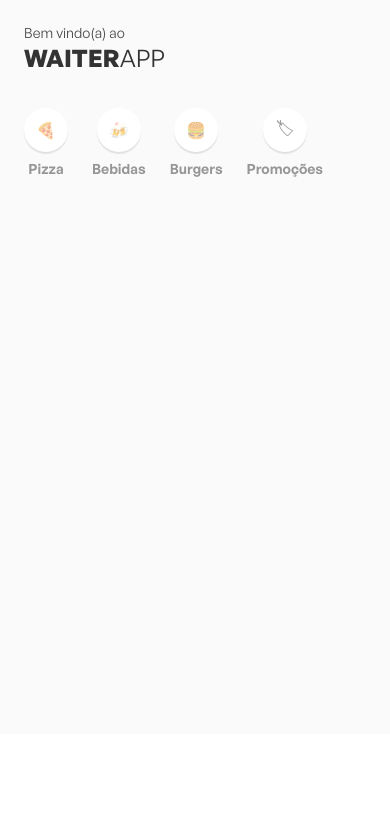
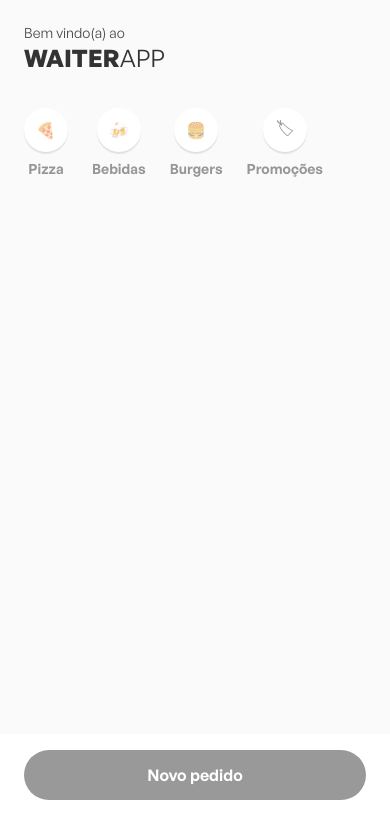
Before and after one commit to gabrielrmodesto/mobilewaiterapp, a React Native app: screen / in a window 390 px wide. Shown: the top 838 px of the page. Built offline with nearby package versions, Linux system fonts and the light colour scheme.

Commit message:
Botão criado

```diff
--- a/src/Main/index.tsx
+++ b/src/Main/index.tsx
@@ -1,3 +1,4 @@
+import { Button } from '../components/Button';
 import { Categories } from '../components/Categories';
 import { Header } from '../components/Header';
 import { Menu } from '../components/Menu';
@@ -16,7 +17,11 @@ export function Main(){
 				</MenuContainer>
 			</Container>
 			<Footer>
-				<FooterContainer></FooterContainer>
+				<FooterContainer>
+					<Button onPress={() => alert('Novo pedido')} disabled>
+						Novo pedido
+					</Button>
+				</FooterContainer>
 			</Footer>
 		</>
 	);
--- a/src/Main/styles.ts
+++ b/src/Main/styles.ts
@@ -21,6 +21,7 @@ export const MenuContainer = styled.View`
 export const Footer = styled.View`
 	min-height: 110px;
 	background: #fff;
+	padding: 16px 24px;
 `;
 
 export const FooterContainer = styled.SafeAreaView``;
--- /dev/null
+++ b/src/components/Button/index.tsx
@@ -0,0 +1,16 @@
+import { Text } from '../Text';
+import { Container } from './styles';
+
+interface ButtonProps{
+	children: string;
+	onPress: () => void;
+	disabled?: boolean;
+}
+
+export function Button({children, onPress, disabled}: ButtonProps){
+	return(
+		<Container onPress={onPress} disabled={disabled}>
+			<Text weight="600" color="#fff">{children}</Text>
+		</Container>
+	);
+}
--- /dev/null
+++ b/src/components/Button/styles.ts
@@ -0,0 +1,9 @@
+import styled from 'styled-components/native';
+
+export const Container = styled.TouchableOpacity`
+	background: ${({disabled}) => disabled ? '#999' : '#d73035'};
+	border-radius: 48px;
+	padding: 14px 24px;
+	align-items: center;
+	justify-content: center;
+`;
```
